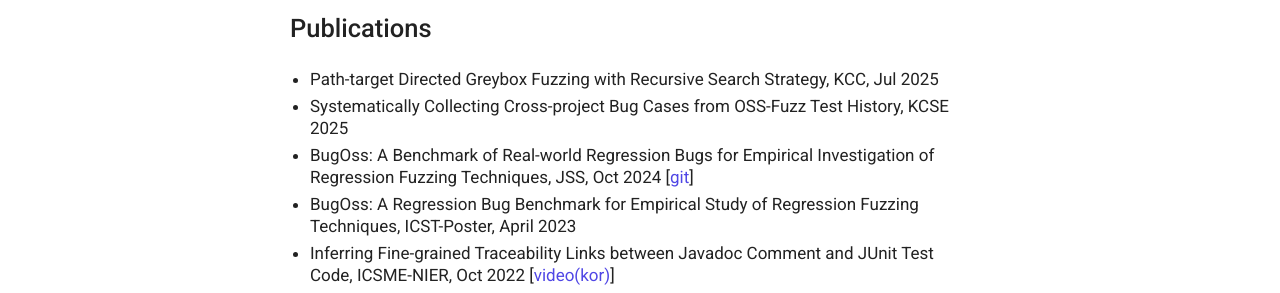
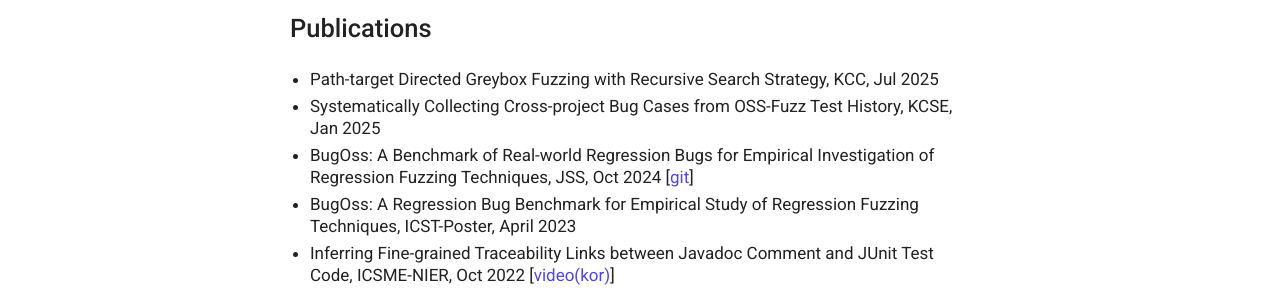
Before and after one commit to JeewoongKim/jeewoongkim.github.io, a Jekyll site: the page built from index.md, in a window 1280 px wide. Shown: the part 613-906 px from the top of the page. Built offline with Jekyll 4.4.1, drawn with Linux system fonts in a browser that asks for light colours.

Commit message:
fix typo

```diff
--- a/index.md
+++ b/index.md
@@ -24,7 +24,7 @@ During his master's program, he developed a new technique, [DoTeLink](https://ie
 ## Publications
 
 - Path-target Directed Greybox Fuzzing with Recursive Search Strategy, KCC, Jul 2025
-- Systematically Collecting Cross-project Bug Cases from OSS-Fuzz Test History, KCSE 2025
+- Systematically Collecting Cross-project Bug Cases from OSS-Fuzz Test History, KCSE, Jan 2025
 - BugOss: A Benchmark of Real-world Regression Bugs for Empirical Investigation of Regression Fuzzing Techniques, JSS, Oct 2024 \[[git](https://github.com/sdevlab/BugOss)\]
 - BugOss: A Regression Bug Benchmark for Empirical Study of Regression Fuzzing Techniques, ICST-Poster, April 2023
 - Inferring Fine-grained Traceability Links between Javadoc Comment and JUnit Test Code, ICSME-NIER, Oct 2022  \[[video(kor)](https://youtu.be/cYSnoM7Z9hc)\]
```
